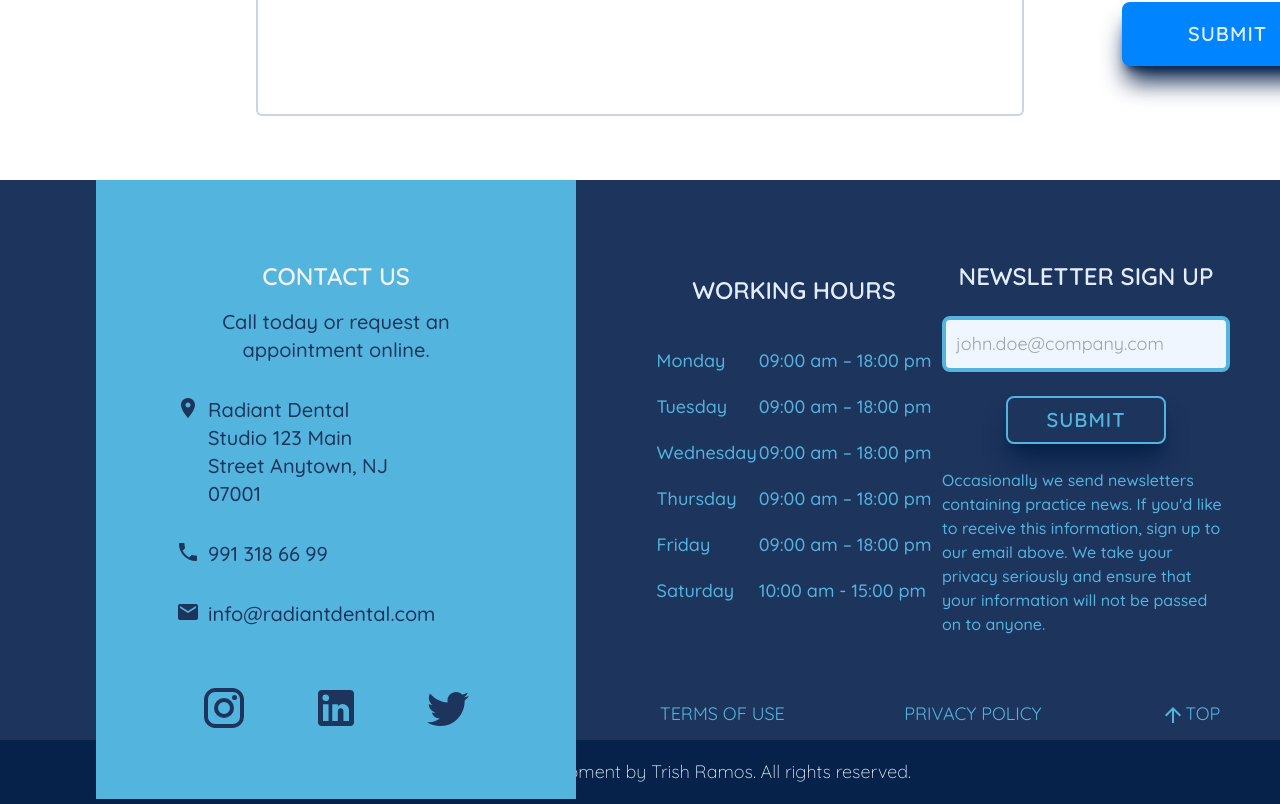
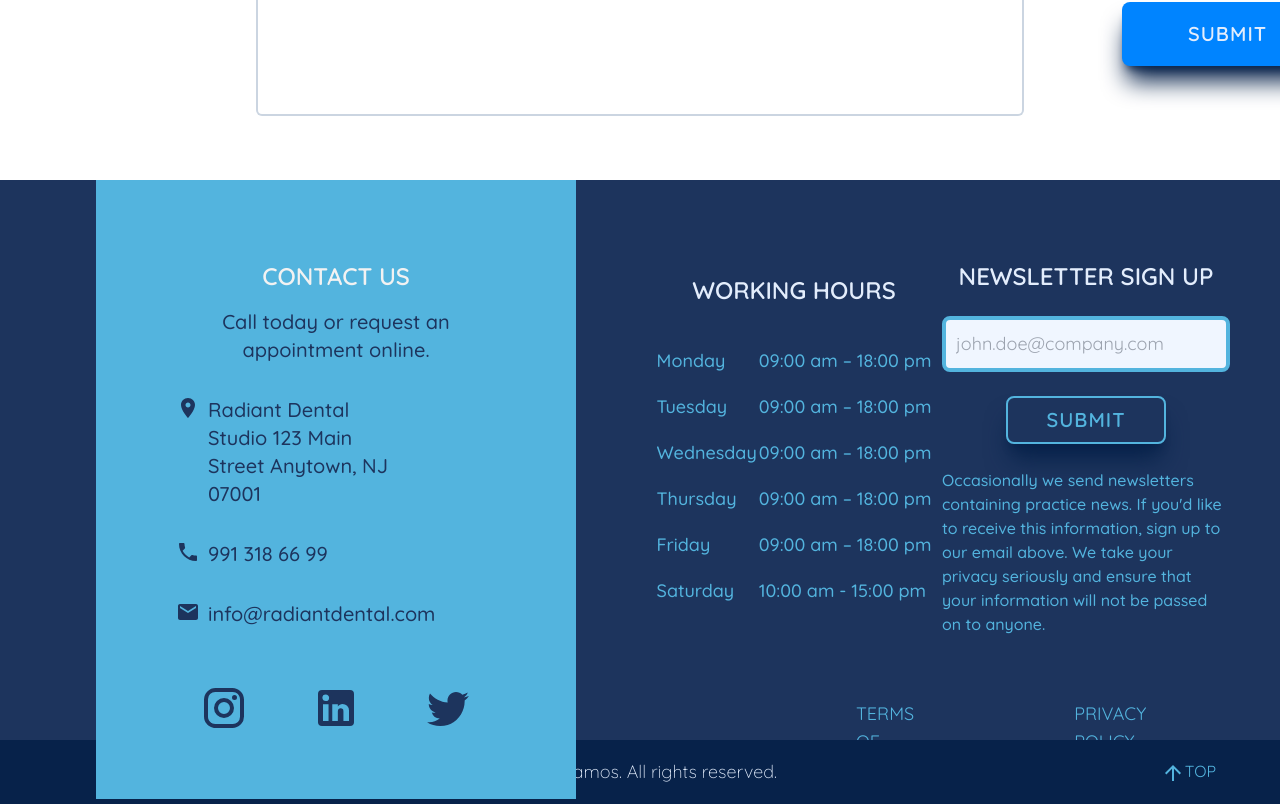
Before and after one commit to sandyFit/Radiant-Dental-Studio, a React (Vite) app: page /sign-up in a window 1280 px wide. Shown: the part 802-1606 px from the top of the page. Built offline with nearby package versions, Linux system fonts and the light colour scheme; a web font is replaced by a local one.

Commit message:
Integrated scrollToTop button to the Footer component

```diff
--- a/src/layouts/BookingFooter.jsx
+++ b/src/layouts/BookingFooter.jsx
@@ -14,7 +14,7 @@ const BookingFooter = () => {
             <div className="bg-spanishBlue w-full h-3 mt-6"></div>
 
             <div className="bg-spaceCadet flex flex-col items-center w-full h-auto py-6 px-24">
-
+in main
                 <div className='flex justify-evenly w-1/2 text-slate-200 m-6'>
                 <InstagramIcon
                     style={{ fontSize: '2rem',  cursor: 'pointer', transition: 'opacity 0.3s' }}
--- a/src/layouts/Footer.jsx
+++ b/src/layouts/Footer.jsx
@@ -40,22 +40,24 @@ const Footer = () => {
                                 <NewsletterInput/>
                             </div>
                         </div>
-                        <div className="flex justify-around mt-16 text-spanishBlue list-none text-lg w-full">
+                        <div className="flex justify-evenly gap-[10rem] ml-[16rem] mt-16 text-spanishBlue list-none text-lg w-2/5">
                             <li>TERMS OF USE</li>
                             <li>PRIVACY POLICY</li>
-                            <button onClick={scrollToTop}>
-                                <ArrowUpward />TOP
-                            </button>
+
                         </div>
                     </div>
                 </div>
 
 
-                <div className='absolute inset-0 top-[35rem] w-full h-16 bg-midnight flex items-center justify-center
-                    text-center'>
+                <div className='absolute inset-0 top-[35rem] w-full h-16 bg-midnight flex items-center justify-end
+                    text-center gap-[24rem]'>
                     <p className="text-lg font-light text-white3">
                         © 2024 Design & Development by Trish Ramos. All rights reserved.
                     </p>
+                    <button className='text-spanishBlue mr-16' onClick={scrollToTop}>
+                        <ArrowUpward />TOP
+                    </button>
+
                 </div>
 
             </article>
```
